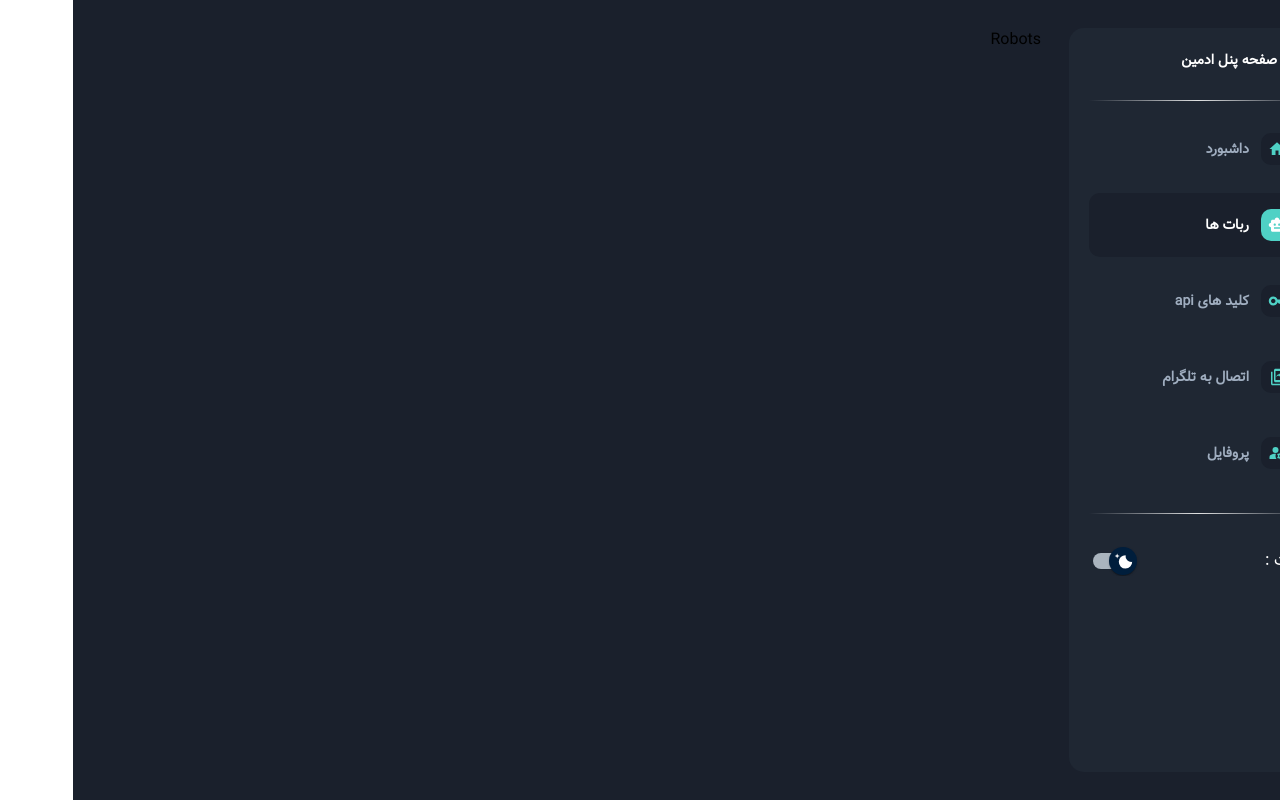
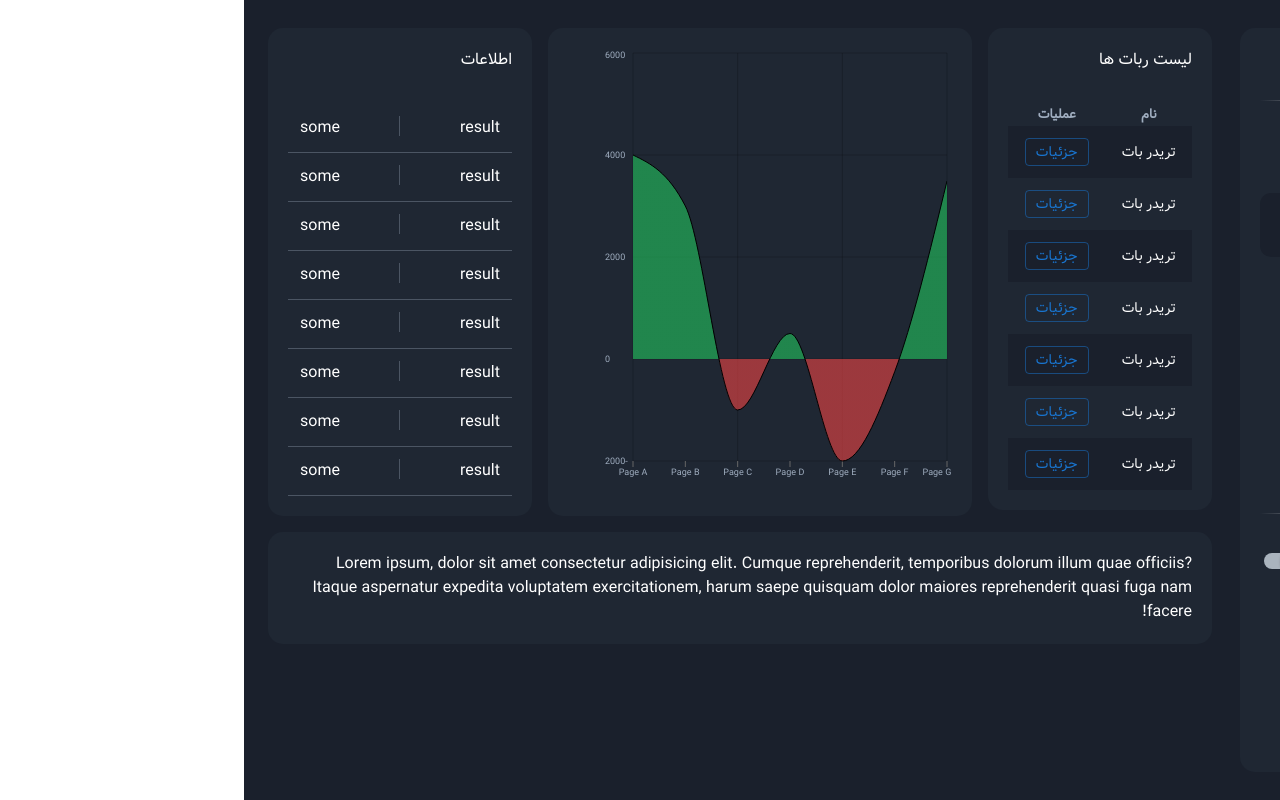
Before and after one commit to Alivolley/adminbotmix, a React (Vite) app: page /admin-panel/robots in a window 1280 px wide. Built offline with nearby package versions, Linux system fonts and the light colour scheme.

Commit message:
robots page first section finished

```diff
--- /dev/null
+++ b/src/components/pages/robots/details-table/details-table.jsx
@@ -0,0 +1,53 @@
+function DetailsTable() {
+  return (
+    <div>
+      <p dir="rtl" className="mb-8">
+        اطلاعات
+      </p>
+      <div dir="ltr" className="rounded-2xl">
+        <div className="flex justify-between gap-1 border-b-[1px] border-solid border-gray-200 p-3 dark:border-gray-600">
+          <p>some</p>
+          <div className="h-5 w-[1px] bg-gray-200 dark:bg-gray-600" />
+          <p>result</p>
+        </div>
+        <div className="flex justify-between gap-1 border-b-[1px] border-solid border-gray-200 p-3 dark:border-gray-600">
+          <p>some</p>
+          <div className="h-5 w-[1px] bg-gray-200 dark:bg-gray-600" />
+          <p>result</p>
+        </div>
+        <div className="flex justify-between gap-1 border-b-[1px] border-solid border-gray-200 p-3 dark:border-gray-600">
+          <p>some</p>
+          <div className="h-5 w-[1px] bg-gray-200 dark:bg-gray-600" />
+          <p>result</p>
+        </div>
+        <div className="flex justify-between gap-1 border-b-[1px] border-solid border-gray-200 p-3 dark:border-gray-600">
+          <p>some</p>
+          <div className="h-5 w-[1px] bg-gray-200 dark:bg-gray-600" />
+          <p>result</p>
+        </div>
+        <div className="flex justify-between gap-1 border-b-[1px] border-solid border-gray-200 p-3 dark:border-gray-600">
+          <p>some</p>
+          <div className="h-5 w-[1px] bg-gray-200 dark:bg-gray-600" />
+          <p>result</p>
+        </div>
+        <div className="flex justify-between gap-1 border-b-[1px] border-solid border-gray-200 p-3 dark:border-gray-600">
+          <p>some</p>
+          <div className="h-5 w-[1px] bg-gray-200 dark:bg-gray-600" />
+          <p>result</p>
+        </div>
+        <div className="flex justify-between gap-1 border-b-[1px] border-solid border-gray-200 p-3 dark:border-gray-600">
+          <p>some</p>
+          <div className="h-5 w-[1px] bg-gray-200 dark:bg-gray-600" />
+          <p>result</p>
+        </div>
+        <div className="flex justify-between gap-1 border-b-[1px] border-solid border-gray-200 p-3 dark:border-gray-600">
+          <p>some</p>
+          <div className="h-5 w-[1px] bg-gray-200 dark:bg-gray-600" />
+          <p>result</p>
+        </div>
+      </div>
+    </div>
+  );
+}
+
+export default DetailsTable;
--- /dev/null
+++ b/src/components/pages/robots/robots-chart/robots-chart.jsx
@@ -0,0 +1,97 @@
+import {
+  AreaChart,
+  Area,
+  XAxis,
+  YAxis,
+  CartesianGrid,
+  Tooltip,
+  ResponsiveContainer,
+} from 'recharts';
+
+function RobotsChart() {
+  const data = [
+    {
+      name: 'Page A',
+      uv: 4000,
+    },
+    {
+      name: 'Page B',
+      uv: 3000,
+    },
+    {
+      name: 'Page C',
+      uv: -1000,
+    },
+    {
+      name: 'Page D',
+      uv: 500,
+    },
+    {
+      name: 'Page E',
+      uv: -2000,
+    },
+    {
+      name: 'Page F',
+      uv: -250,
+    },
+    {
+      name: 'Page G',
+      uv: 3490,
+    },
+  ];
+
+  const gradientOffset = () => {
+    const dataMax = Math.max(...data.map(i => i.uv));
+    const dataMin = Math.min(...data.map(i => i.uv));
+
+    if (dataMax <= 0) {
+      return 0;
+    }
+    if (dataMin >= 0) {
+      return 1;
+    }
+
+    return dataMax / (dataMax - dataMin);
+  };
+
+  const off = gradientOffset();
+
+  return (
+    <div className="h-[448px]">
+      <ResponsiveContainer width="100%" height="100%">
+        <AreaChart width="100%" height={448} data={data}>
+          <CartesianGrid
+            strokeDasharray="0"
+            stroke="#000"
+            strokeOpacity={0.2}
+          />
+          <XAxis
+            dataKey="name"
+            tick={{ fontSize: '9px', fill: '#A0AEC0' }}
+            axisLine={false}
+          />
+          <YAxis
+            axisLine={false}
+            tick={{ fontSize: '9px', fill: '#A0AEC0', dx: -20 }}
+            tickLine={false}
+          />
+          <Tooltip />
+          <defs>
+            <linearGradient id="splitColor" x1="0" y1="0" x2="0" y2="1">
+              <stop offset={off} stopColor="#22c55e" stopOpacity={1} />
+              <stop offset={off} stopColor="#ef4444" stopOpacity={1} />
+            </linearGradient>
+          </defs>
+          <Area
+            type="monotone"
+            dataKey="uv"
+            stroke="#000"
+            fill="url(#splitColor)"
+          />
+        </AreaChart>
+      </ResponsiveContainer>
+    </div>
+  );
+}
+
+export default RobotsChart;
--- /dev/null
+++ b/src/components/pages/robots/robots-list-table/robots-list-table.jsx
@@ -0,0 +1,49 @@
+// MUI
+import Button from '@mui/material/Button';
+
+function RobotsListTable() {
+  const arrayTest = [1, 2, 3, 4, 5, 6, 7];
+
+  const isEven = num => num % 2 === 0;
+
+  return (
+    <div>
+      <p className="mb-8">لیست ربات ها</p>
+      <table className="w-full text-center">
+        <thead>
+          <tr>
+            <th className="whitespace-nowrap px-3 text-[13px] text-textGray">
+              نام
+            </th>
+            <th className="whitespace-nowrap px-3 text-[13px] text-textGray">
+              عملیات
+            </th>
+          </tr>
+        </thead>
+        <tbody>
+          {arrayTest.map((item, index) => (
+            <tr
+              key={item}
+              className={`transition-all duration-200 ${
+                isEven(index) ? 'bg-bgPrimary dark:bg-bgPrimaryDark' : ''
+              }`}
+            >
+              <td className="whitespace-nowrap p-3 text-sm">تریدر بات</td>
+              <td className="whitespace-nowrap p-3 text-sm">
+                <Button
+                  variant="outlined"
+                  className="!font-vazir !text-sm"
+                  size="small"
+                >
+                  جزئیات
+                </Button>
+              </td>
+            </tr>
+          ))}
+        </tbody>
+      </table>
+    </div>
+  );
+}
+
+export default RobotsListTable;
--- a/src/pages/robots/robots.jsx
+++ b/src/pages/robots/robots.jsx
@@ -1,5 +1,42 @@
+// MUI
+import { Grid } from '@mui/material';
+
+// Components
+import CardWrapper from '../../components/templates/card-wrapper/card-wrapper';
+import RobotsListTable from '../../components/pages/robots/robots-list-table/robots-list-table';
+import DetailsTable from '../../components/pages/robots/details-table/details-table';
+import RobotsChart from '../../components/pages/robots/robots-chart/robots-chart';
+
 function Robots() {
-  return <div>Robots</div>;
+  return (
+    <div>
+      <Grid container spacing={2}>
+        <Grid item xs={12} md={6} lg={3} order={{ xs: 2, lg: 1 }}>
+          <CardWrapper>
+            <RobotsListTable />
+          </CardWrapper>
+        </Grid>
+        <Grid item xs={12} lg={5.5} order={{ xs: 1, lg: 2 }}>
+          <CardWrapper>
+            <RobotsChart />
+          </CardWrapper>
+        </Grid>
+        <Grid item xs={12} md={6} lg={3.5} order={{ xs: 3, lg: 3 }}>
+          <CardWrapper>
+            <DetailsTable />
+          </CardWrapper>
+        </Grid>
+      </Grid>
+      <div className="mt-4">
+        <CardWrapper>
+          Lorem ipsum, dolor sit amet consectetur adipisicing elit. Cumque
+          reprehenderit, temporibus dolorum illum quae officiis? Itaque
+          aspernatur expedita voluptatem exercitationem, harum saepe quisquam
+          dolor maiores reprehenderit quasi fuga nam facere!
+        </CardWrapper>
+      </div>
+    </div>
+  );
 }
 
 export default Robots;
```
